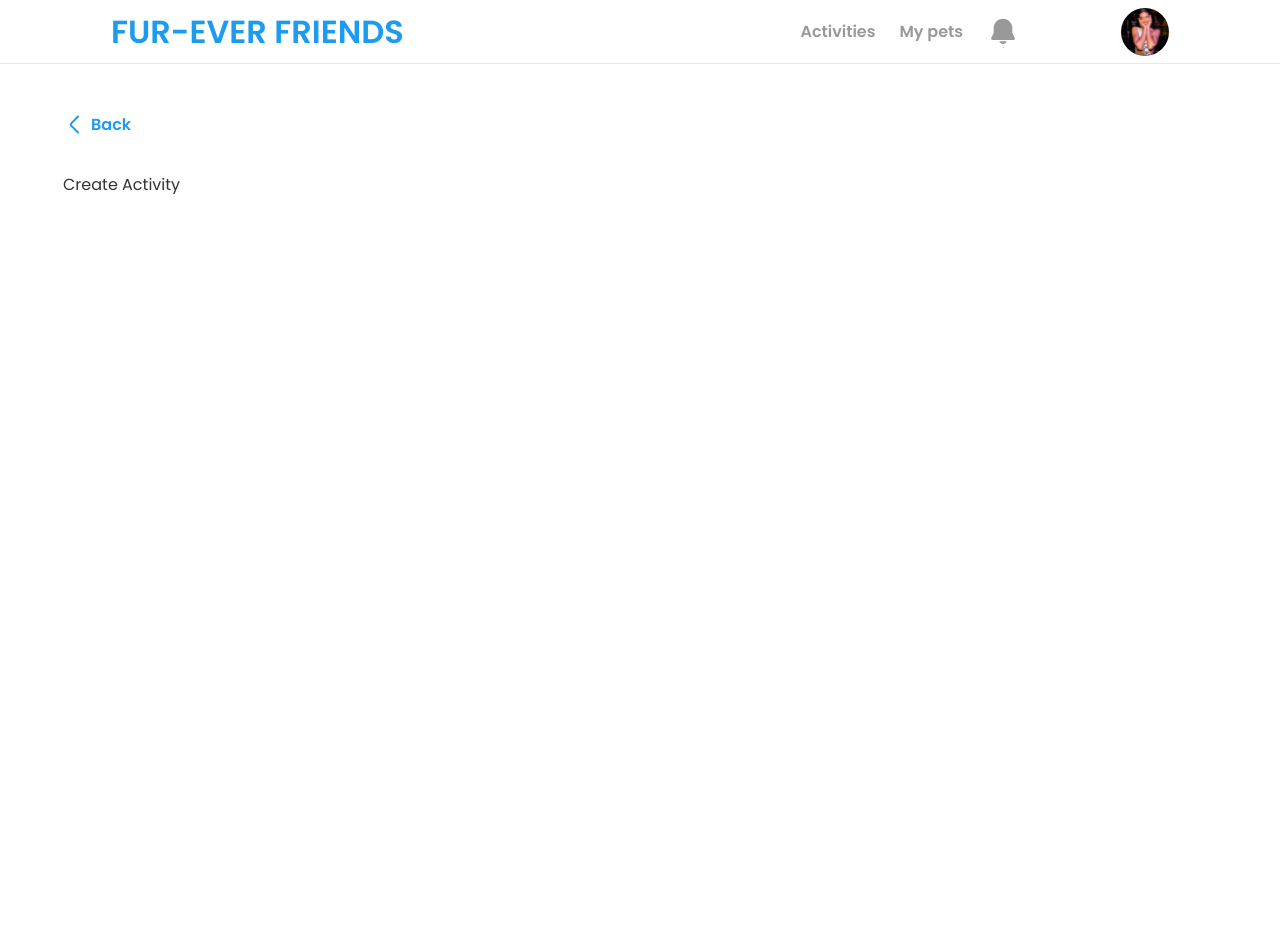
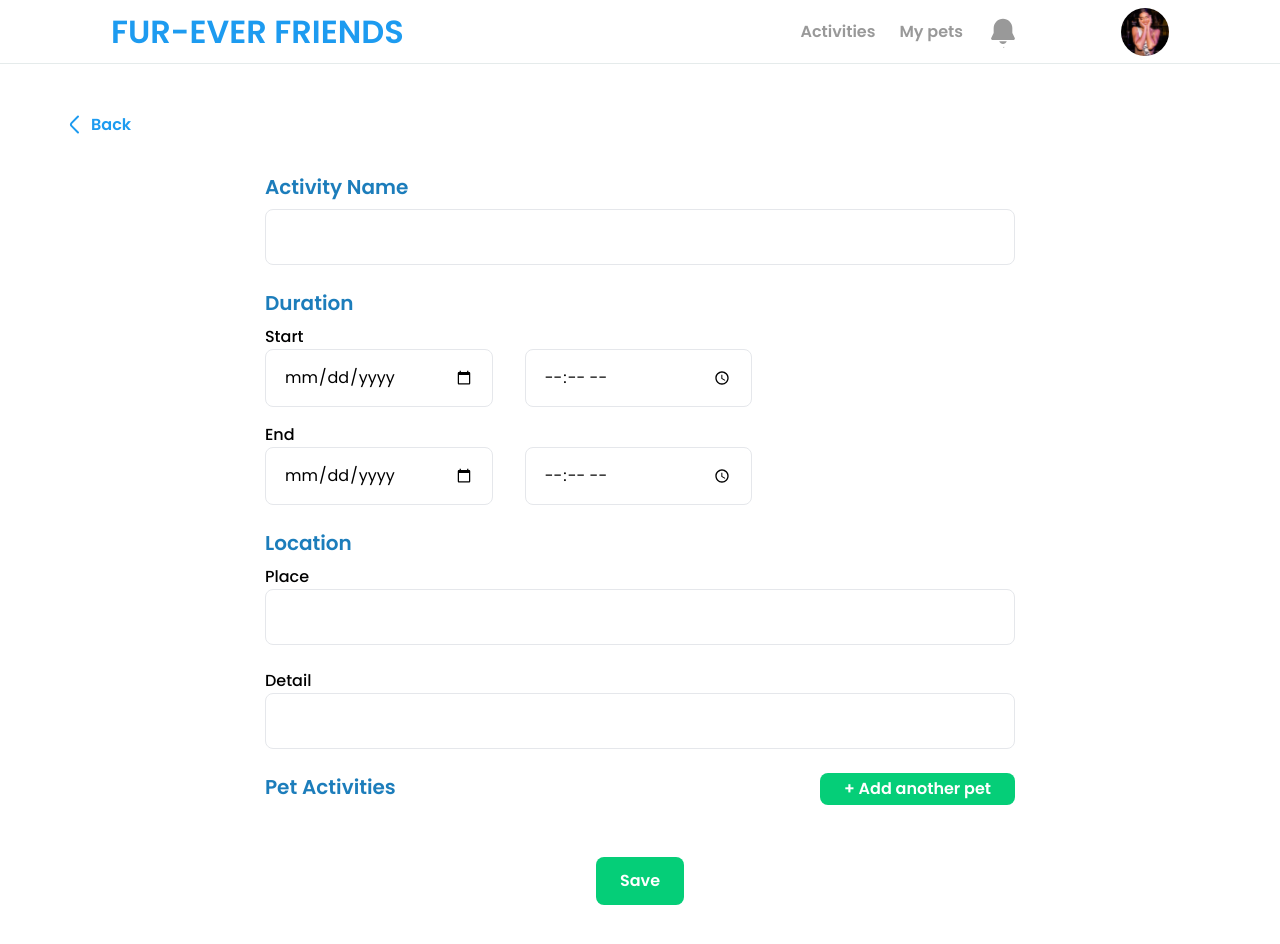
Before and after one commit to jetsarew/fur-ever-friends-frontend, a Next.js app: page /activity/create in a window 1280 px wide. Shown: the top 944 px of the page. Before the commit the page ends 800 px from the top, so only its background shows below. Built offline with nearby package versions, Linux system fonts and the light colour scheme.

Commit message:
Create Activity Page

```diff
--- a/src/app/activity/(overview)/create/page.tsx
+++ b/src/app/activity/(overview)/create/page.tsx
@@ -1,7 +1,202 @@
-export default function CreateActivityPage(){
-    return (
-        <div>
-            Create Activity
-        </div>
-    )
+"use client";
+
+import AddPetActivityCard from "@/components/Card/AddPetActivityCard";
+import { useState } from "react";
+
+
+export default function Create_activity() {
+  const [formData, setFormData] = useState({
+    activityName: "",
+    startDate: "",
+    startTime: "",
+    endDate: "",
+    endTime: "",
+    location: {
+      place: "",
+      detail: "",
+    },
+    petActivities: [] as number[], // Array to hold the pet activities (unique IDs for each card)
+  });
+
+  // Update input fields with correct type for event 'e'
+  const handleInputChange = (e: React.ChangeEvent<HTMLInputElement>) => {
+    const { name, value } = e.target;
+    setFormData((prevData) => ({
+      ...prevData,
+      [name]: value,
+    }));
+  };
+
+  const handleLocationChange = (e: React.ChangeEvent<HTMLInputElement>) => {
+    const { name, value } = e.target;
+    setFormData((prevData) => ({
+      ...prevData,
+      location: {
+        ...prevData.location,
+        [name]: value,
+      },
+    }));
+  };
+
+  const handleSave = (e: React.FormEvent<HTMLFormElement>) => {
+    e.preventDefault();
+
+    // Check for required fields
+    if (
+      !formData.activityName ||
+      !formData.startDate ||
+      !formData.startTime ||
+      !formData.endDate ||
+      !formData.endTime ||
+      !formData.location.place ||
+      !formData.location.detail
+    ) {
+      alert('Please fill out all fields before submitting.');
+      return;
+    }
+
+    console.log(formData);
+    // Perform saving logic here, e.g., submit to a server
+  };
+
+  // Add new pet activity card
+  const addNewPetActivity = () => {
+    setFormData((prevData) => ({
+      ...prevData,
+      petActivities: [...prevData.petActivities, prevData.petActivities.length], // Add new pet activity with a unique ID
+    }));
+  };
+
+  return (
+    <div>
+      <div className="bg-white w-[100%] h-full flex justify-center">
+
+
+        <form onSubmit={handleSave} className="justify-center pb-24 w-[65%] bg-white">
+          <div className="grid grid-row text-black gap-6  bg-white">
+            {/* Activity Name */}
+            <div>
+              <label className="text-[#1C7DBB] block text-xl font-semibold pb-2">
+                Activity Name
+              </label>
+              <input
+                type="text"
+                name="activityName"
+                value={formData.activityName}
+                onChange={handleInputChange}
+                className="w-full border rounded-[8px] py-[15px] px-[18px]"
+                required  // Make this field required
+              />
+            </div>
+
+            {/* Duration */}
+            <div>
+              <label className="text-[#1C7DBB] block text-xl font-semibold pb-2">
+                Duration
+              </label>
+
+              {/* Start */}
+              <p className="font-medium">Start</p>
+              <div className="flex flex-row w-[65%] gap-8 mb-4">
+                <input
+                  type="date"
+                  name="startDate"
+                  value={formData.startDate}
+                  onChange={handleInputChange}
+                  className="w-full border rounded-[8px] py-[15px] px-[18px]"
+                  required  // Make this field required
+                />
+                <input
+                  type="time"
+                  name="startTime"
+                  value={formData.startTime}
+                  onChange={handleInputChange}
+                  className="w-full border rounded-[8px] py-[15px] px-[18px]"
+                  required  // Make this field required
+                />
+              </div>
+
+              {/* End */}
+              <p className="font-medium">End</p>
+              <div className="flex flex-row w-[65%] gap-8">
+                <input
+                  type="date"
+                  name="endDate"
+                  value={formData.endDate}
+                  onChange={handleInputChange}
+                  className="w-full border rounded-[8px] py-[15px] px-[18px]"
+                  required  // Make this field required
+                />
+                <input
+                  type="time"
+                  name="endTime"
+                  value={formData.endTime}
+                  onChange={handleInputChange}
+                  className="w-full border rounded-[8px] py-[15px] px-[18px]"
+                  required  // Make this field required
+                />
+              </div>
+            </div>
+
+            {/* Location */}
+            <div>
+              <label className="text-[#1C7DBB] block text-xl font-semibold pb-2">
+                Location
+              </label>
+              <p className="font-medium">Place</p>
+              <input
+                type="text"
+                name="place"
+                value={formData.location.place}
+                onChange={handleLocationChange}
+                className="w-full border rounded-[8px] py-[15px] px-[18px] mb-6"
+                required  // Make this field required
+              />
+              <p className="font-medium">Detail</p>
+              <input
+                type="text"
+                name="detail"
+                value={formData.location.detail}
+                onChange={handleLocationChange}
+                className="w-full border rounded-[8px] py-[15px] px-[18px]"
+                required  // Make this field required
+              />
+            </div>
+
+            {/* Pet Activities */}
+            <div>
+              <div className="flex justify-between pb-6">
+                <label className="text-[#1C7DBB] block text-xl font-semibold pb-2">
+                  Pet Activities
+                </label>
+                <button
+                  type="button"
+                  onClick={addNewPetActivity} // Trigger adding new pet activity
+                  className="bg-[#05CE78] round-[8px] w-fit h-fit py-1 px-6 rounded-[8px] text-white font-semibold"
+                >
+                  + Add another pet
+                </button>
+              </div>
+
+              <div className="grid gap-4">
+
+              {formData.petActivities.map((activity, index) => (
+                <AddPetActivityCard key={index} />
+              ))}
+
+              </div>
+            </div>
+
+            {/* Save Button */}
+            <button
+              type="submit"
+              className="bg-[#05CE78] round-[8px] w-fit h-fit justify-self-center py-3 px-6 rounded-[8px] text-white font-semibold"
+            >
+              Save
+            </button>
+          </div>
+        </form>
+      </div>
+    </div>
+  );
 }
--- /dev/null
+++ b/src/components/Card/AddPetActivityCard.tsx
@@ -0,0 +1,51 @@
+import Image from "next/image";
+import TaskCard from "./TaskCard";
+import { useState } from "react";
+
+export default function AddPetActivityCard() {
+  const [tasks, setTasks] = useState<number[]>([]); // Array to store tasks (IDs)
+
+  // Add a new task card
+  const addNewTask = () => {
+    setTasks((prevTasks) => [...prevTasks, prevTasks.length]); // Append new task with a unique ID
+  };
+
+  // Function to remove a task by ID
+  const removeTask = (taskId: number) => {
+    setTasks((prevTasks) => prevTasks.filter((task) => task !== taskId)); // Remove task with given ID
+  };
+
+  return (
+    <div className="border px-6 rounded-[8px]">
+      <div className="flex m-6 gap-4">
+        <Image
+          src="/Whiskers.jpg"
+          width={93}
+          height={93}
+          alt="Picture of the author"
+          className="rounded-full w-[93px] h-[93px] object-cover"
+        />
+        <div className="grid h-fit mt-4 content-end">
+          <p className="justify-self-center text-xl font-semibold">Buddy</p>
+          <p className="text-[#757575] font-light">Golden Retriever</p>
+        </div>
+      </div>
+
+      <hr className="pb-6" />
+
+      <div className="grid gap-2">
+        {/* Render a TaskCard for each task in the array */}
+        {tasks.map((task, index) => (
+          <TaskCard key={index} taskId={task} removeTask={removeTask} /> // Pass removeTask and taskId as props
+        ))}
+      </div>
+
+      <button
+        onClick={addNewTask} // Add new task when button is clicked
+        className="bg-white round-[8px] w-fit h-fit mt-2 mb-6 py-1 px-6 rounded-[8px] text-[#05CE78] border-2 border-[#05CE78] font-semibold"
+      >
+        + Add a task
+      </button>
+    </div>
+  );
+}
--- /dev/null
+++ b/src/components/Card/TaskCard.tsx
@@ -0,0 +1,37 @@
+"use client";
+
+import Image from "next/image";
+
+interface TaskCardProps {
+  taskId: number;
+  removeTask: (taskId: number) => void; // Function to remove task
+}
+
+export default function TaskCard({ taskId, removeTask }: TaskCardProps) {
+  return (
+    <div>
+      <div className="flex justify-between">
+        <p className="font-medium">Task</p>
+        <Image
+          src="/cross.svg"
+          width={24}
+          height={24}
+          alt="Delete task"
+          className="rounded-full cursor-pointer"
+          onClick={() => removeTask(taskId)} // Call removeTask with taskId when clicked
+        />
+      </div>
+
+      <select className="w-[241px] border rounded-[8px] px-[18px] py-[15px]">
+        <option value="feeding">Feeding</option>
+      </select>
+
+      <div className="mt-4">
+        <p className="font-medium">Detail</p>
+        <textarea className="w-full border rounded-[8px] resize-none px-[18px] py-[15px]" />
+      </div>
+
+      <hr className="my-2" />
+    </div>
+  );
+}
```
